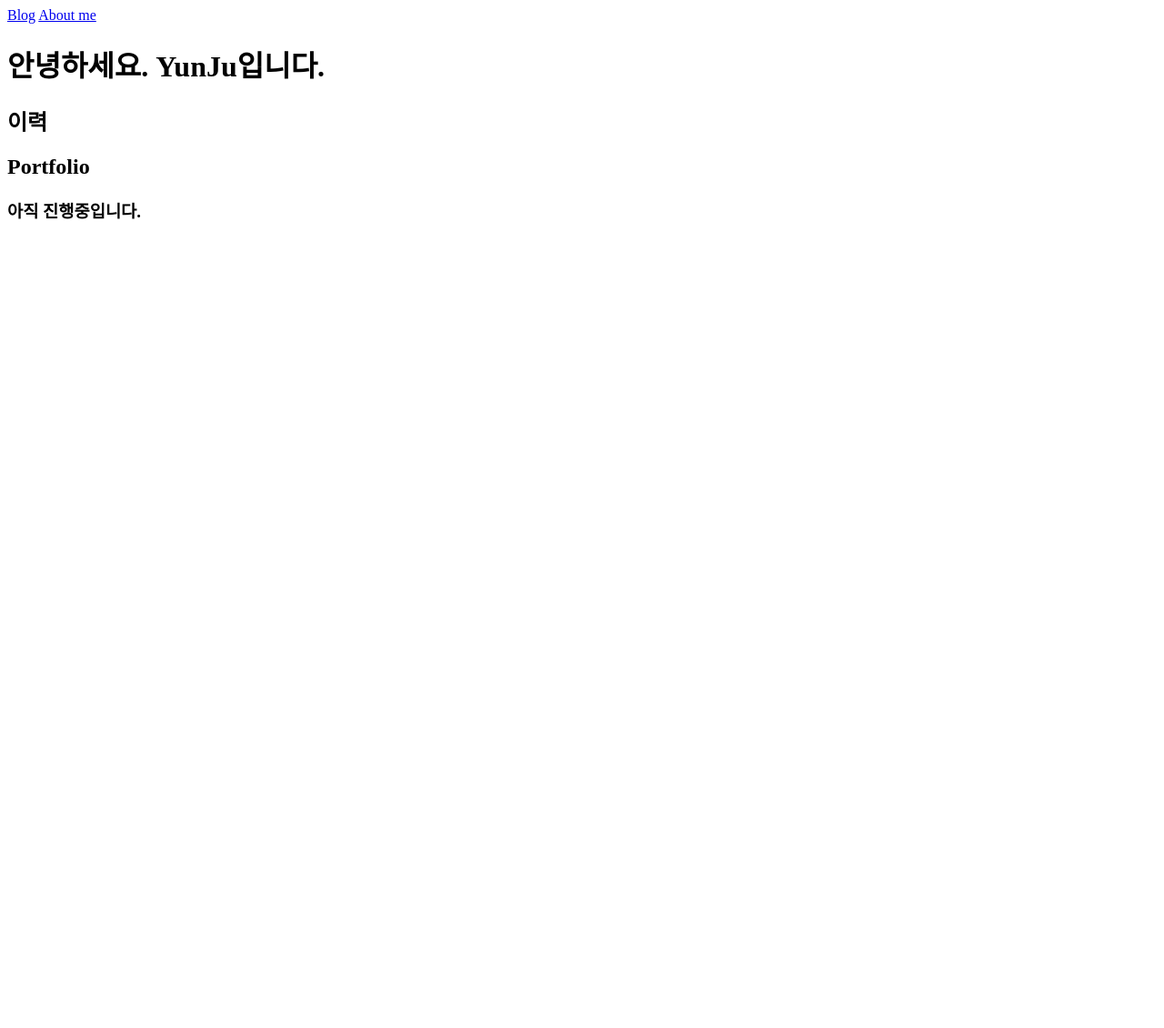
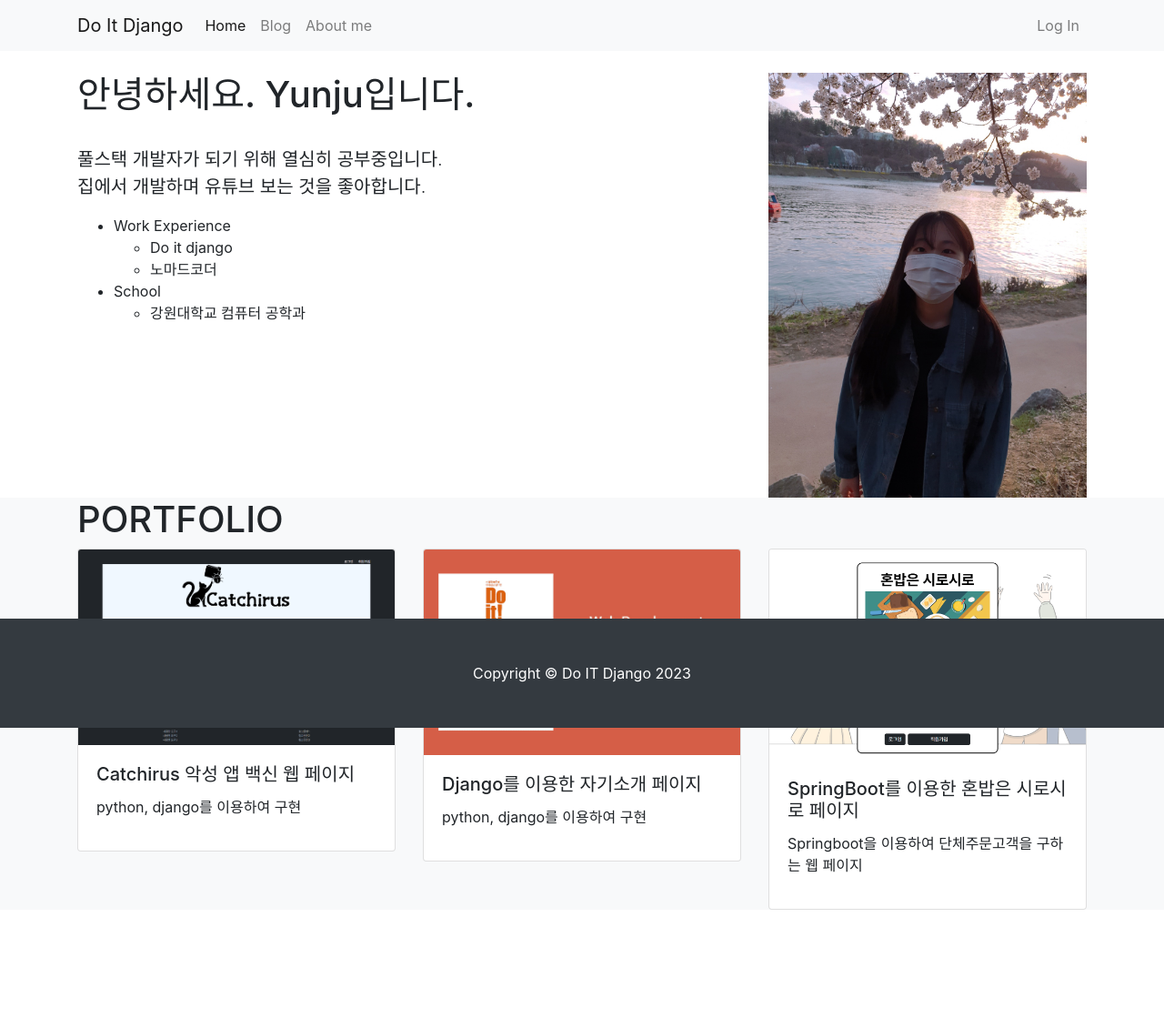
Before and after one commit to yunju-m/do_it_django_infleran, a Django app: page /about_me/ in a window 1280 px wide. Shown: the whole page at 91% size. Before the commit the page ends 241 px from the top, so only its background shows below. Run offline with Django 4.2, Linux system fonts and the light colour scheme; some libraries are stand-ins or nearby versions.

Commit message:
자기소개 페이지에 내용 채우기

```diff
--- /dev/null
+++ b/single_pages/static/single_pages/css/about_me.css
@@ -0,0 +1,3 @@
+.margin-for-footer {
+    margin-bottom: 130px;
+}
--- a/single_pages/templates/single_pages/about_me.html
+++ b/single_pages/templates/single_pages/about_me.html
@@ -1,19 +1,166 @@
 <!DOCTYPE html>
+{% load static%}
 <html lang="ko">
 <head>
   <meta charset="UTF-8" />
   <meta name="viewport" content="width=device-width, initial-scale=1.0" />
-    <title>YunJu를 소개하는 웹페이지</title>
+  <link rel="stylesheet" href="https://cdn.jsdelivr.net/npm/bootstrap@4.6.2/dist/css/bootstrap.min.css"/>
+  <script src="https://kit.fontawesome.com/c85c5556f3.js"></script>
+  <link href="{% static 'single_pages/css/about_me.css' %}" rel="stylesheet" type="text/css"/>
+  <title>About Yunju</title>
 </head>
 
 <body>
-    <nav>
-      <a href="/blog/">Blog</a>
-      <a href="/about_me">About me</a>
-    </nav>
-    <h1>안녕하세요. YunJu입니다.</h1>
-    <h2>이력</h2>
-    <h2>Portfolio</h2>
-    <h3>아직 진행중입니다.</h3>
+  {% include 'blog/navbar.html'%}
+
+  <section>
+    <div class="container mt-4">
+      <div class="row">
+        <div class="col-lg-8">
+          <h1>안녕하세요. Yunju입니다.</h1>
+          <br/>
+          <p class="lead">풀스택 개발자가 되기 위해 열심히 공부중입니다. <br/>
+            집에서 개발하며 유튜브 보는 것을 좋아합니다.
+          </p>
+          <ul>
+            <li>Work Experience</li>
+            <ul>
+              <li>Do it django</li>
+              <li>노마드코더</li>
+            </ul>
+            <li>School</li>
+            <ul>
+              <li>강원대학교 컴퓨터 공학과</li>
+            </ul>
+          </ul>
+        </div>
+        <div class="col-lg-4">
+          <img class="img-fluid" src="{% static 'single_pages/images/my_backimg.jpg' %}">
+        </div>
+      </div>
+    </div>
+  </section>
+  <section class="bg-light margin-for-footer">
+    <div class="container">
+      <div class="row">
+        <div class="col-12">
+          <h1>PORTFOLIO</h1>
+        </div>
+      </div>
+      <div class="row">
+        <div class="col-lg-4">
+          <div class="card" data-toggle="modal" data-target="#catchirus">
+            <img class="card-img-top" src="{% static 'single_pages/images/catchirus.png' %}">
+            <div class="card-body">
+              <h5 class="card-title">Catchirus 악성 앱 백신 웹 페이지</h5>
+              <p>python, django를 이용하여 구현</p>
+            </div>
+          </div>
+        </div>
+        <div class="col-lg-4">
+          <div class="card" data-toggle="modal" data-target="#doitdjango">
+            <img class="card-img-top" src="{% static 'single_pages/images/doitdjango.png' %}">
+            <div class="card-body">
+              <h5 class="card-title">Django를 이용한 자기소개 페이지</h5>
+              <p>python, django를 이용하여 구현</p>
+            </div>
+          </div>
+        </div>
+        <div class="col-lg-4">
+          <div class="card" data-toggle="modal" data-target="#k_honbab">
+            <img class="card-img-top" src="{% static 'single_pages/images/k_honbab.png' %}">
+            <div class="card-body">
+              <h5 class="card-title">SpringBoot를 이용한 혼밥은 시로시로 페이지</h5>
+              <p>Springboot을 이용하여 단체주문고객을 구하는 웹 페이지 </p>
+            </div>
+          </div>
+        </div>
+      </div>
+    </div>
+  </section>
+  <!-- Modal 1 -->
+  <div class="modal fade" id="catchirus" tabindex="-1" aria-labelledby="cathirusModalLabel" aria-hidden="true">
+    <div class="modal-dialog modal-lg">
+      <div class="modal-content">
+        <div class="modal-header">
+          <h5 class="modal-title" id="cathirusModalLabel">Catchirus 악성 앱 백신 웹 페이지</h5>
+          <button type="button" class="close" data-dismiss="modal" aria-label="Close">
+            <span aria-hidden="true">&times;</span>
+          </button>
+        </div>
+        <div class="modal-body">
+          <div class="row">
+            <div class="col-lg-7">
+              <img class="img-fluid" src="{% static 'single_pages/images/catchirus.png' %}">
+            </div>
+            <div class="col-lg-5">
+              <p>python, django를 이용하여 구현</p>
+            </div>
+          </div>
+        </div>
+        <div class="modal-footer">
+          <button type="button" class="btn btn-secondary" data-dismiss="modal">Close</button>
+        </div>
+      </div>
+    </div>
+  </div>
+<!-- Modal 2 -->
+  <div class="modal fade" id="doitdjango" tabindex="-1" aria-labelledby="doitdjangoModalLabel" aria-hidden="true">
+    <div class="modal-dialog modal-lg">
+      <div class="modal-content">
+        <div class="modal-header">
+          <h5 class="modal-title" id="doitdjangoModalLabel">Django를 이용한 자기소개 페이지</h5>
+          <button type="button" class="close" data-dismiss="modal" aria-label="Close">
+            <span aria-hidden="true">&times;</span>
+          </button>
+        </div>
+        <div class="modal-body">
+          <div class="row">
+            <div class="col-lg-7">
+              <img class="img-fluid" src="{% static 'single_pages/images/doitdjango.png' %}">
+            </div>
+            <div class="col-lg-5">
+              <p>python, django를 이용하여 구현</p>
+            </div>
+          </div>
+        </div>
+        <div class="modal-footer">
+          <button type="button" class="btn btn-secondary" data-dismiss="modal">Close</button>
+        </div>
+      </div>
+    </div>
+  </div>
+<!-- Modal 3 -->
+  <div class="modal fade" id="k_honbab" tabindex="-1" aria-labelledby="k_honbabModalLabel" aria-hidden="true">
+    <div class="modal-dialog modal-lg">
+      <div class="modal-content">
+        <div class="modal-header">
+          <h5 class="modal-title" id="k_honbabModalLabel">SpringBoot를 이용한 혼밥은 시로시로 페이지</h5>
+          <button type="button" class="close" data-dismiss="modal" aria-label="Close">
+            <span aria-hidden="true">&times;</span>
+          </button>
+        </div>
+        <div class="modal-body">
+          <div class="row">
+            <div class="col-lg-7">
+              <img class="img-fluid" src="{% static 'single_pages/images/k_honbab.png' %}">
+            </div>
+            <div class="col-lg-5">
+              <p>Springboot을 이용하여 단체주문고객을 구하는 웹 페이지 </p>
+            </div>
+          </div>
+        </div>
+        <div class="modal-footer">
+          <button type="button" class="btn btn-secondary" data-dismiss="modal">Close</button>
+        </div>
+      </div>
+    </div>
+  </div>
+
+  <div class="fixed-bottom">
+  {% include 'blog/footer.html' %}
+  </div>
+  <script src="https://cdn.jsdelivr.net/npm/jquery@3.5.1/dist/jquery.slim.min.js"></script>
+  <script src="https://cdn.jsdelivr.net/npm/bootstrap@4.6.2/dist/js/bootstrap.bundle.min.js"></script>
 </body>
 </html>
```
Also changed, not shown: README.md, single_pages/static/single_pages/images/catchirus.png (added), single_pages/static/single_pages/images/doitdjango.png (added), single_pages/static/single_pages/images/k_honbab.png (added), single_pages/static/single_pages/images/my_backimg.jpg (added). Lines whose indentation alone changed are shown as unchanged.
